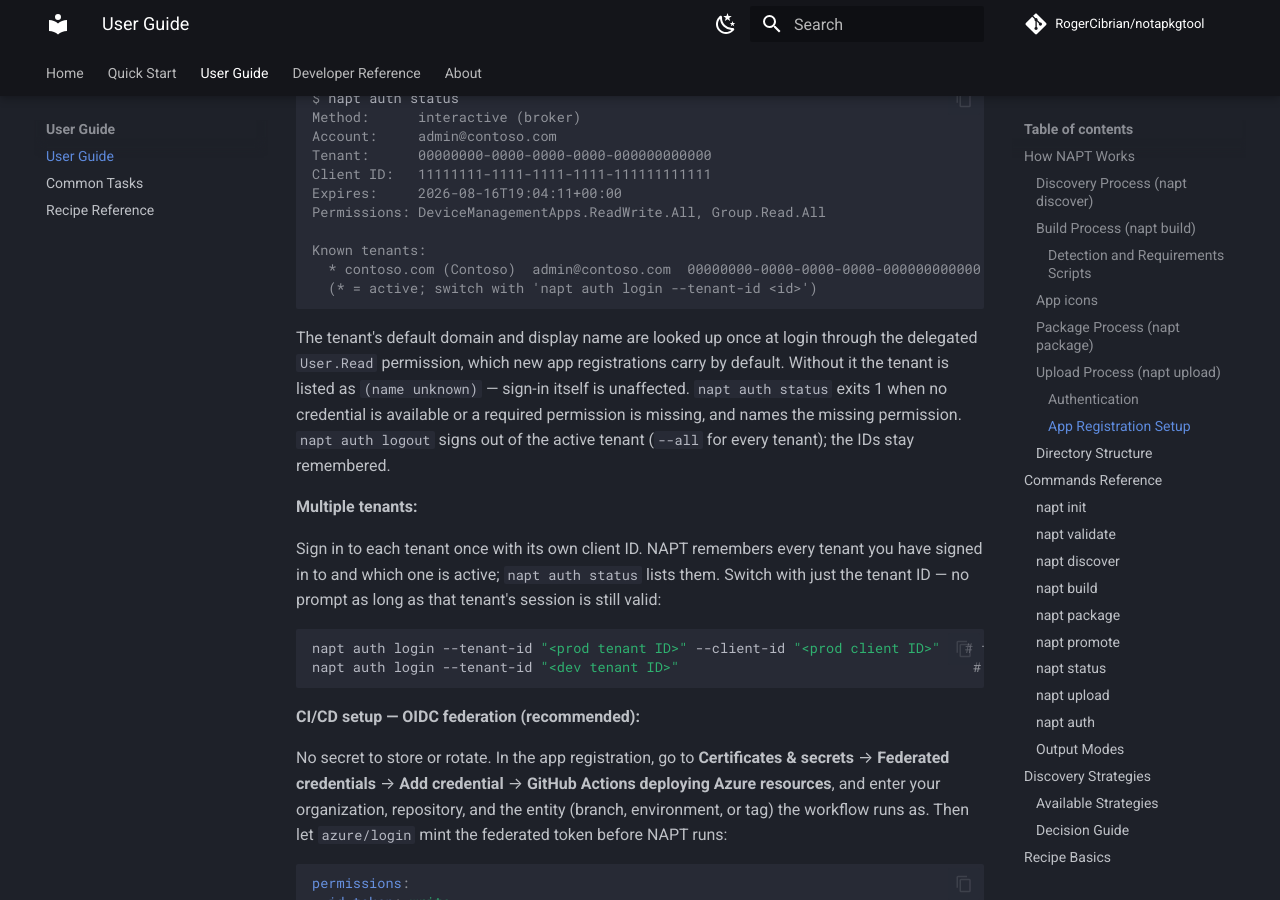
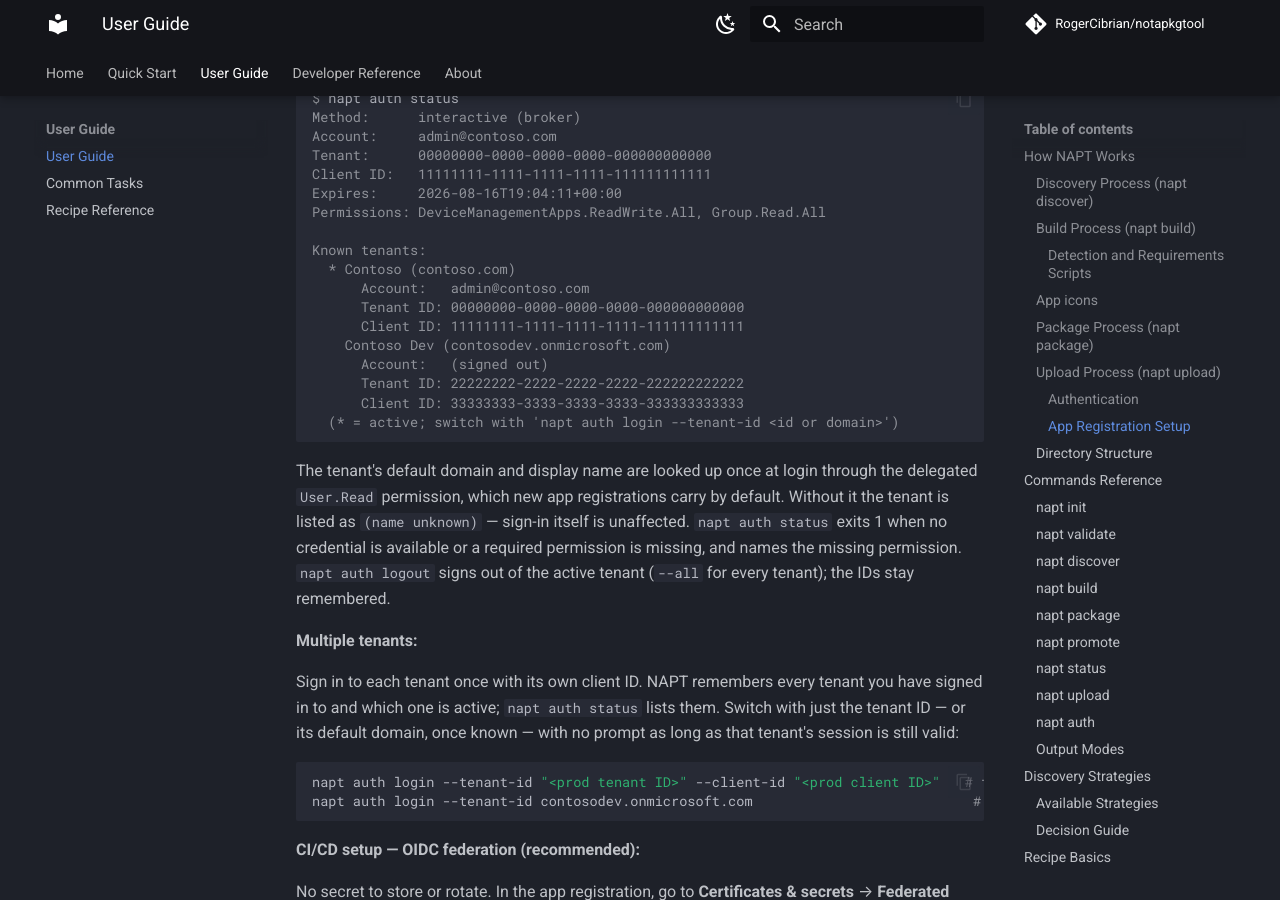
Before and after one commit to RogerCibrian/notapkgtool, an MkDocs documentation site: the page built from docs/user-guide.md, in a window 1280 px wide and 900 px high, scrolled down 10300 px. Built offline with MkDocs 1.6.1 and Material for MkDocs 9.7.7, drawn with Linux system fonts in a browser that asks for light colours; comment, search, counter and statistics services are not loaded.

Commit message:
refactor: List known tenants as blocks, switch by domain

````diff
--- a/docs/user-guide.md
+++ b/docs/user-guide.md
@@ -371,8 +371,15 @@ Expires:     2026-08-16T19:04:11+00:00
 Permissions: DeviceManagementApps.ReadWrite.All, Group.Read.All
 
 Known tenants:
-  * contoso.com (Contoso)  admin@contoso.com  00000000-0000-0000-0000-000000000000  client 11111111-1111-1111-1111-111111111111
-  (* = active; switch with 'napt auth login --tenant-id <id>')
+  * Contoso (contoso.com)
+      Account:   admin@contoso.com
+      Tenant ID: 00000000-0000-0000-0000-000000000000
+      Client ID: 11111111-1111-1111-1111-111111111111
+    Contoso Dev (contosodev.onmicrosoft.com)
+      Account:   (signed out)
+      Tenant ID: 22222222-2222-2222-2222-222222222222
+      Client ID: 33333333-3333-3333-3333-333333333333
+  (* = active; switch with 'napt auth login --tenant-id <id or domain>')
 ```
 
 The tenant's default domain and display name are looked up once at login
@@ -390,12 +397,12 @@ the IDs stay remembered.
 Sign in to each tenant once with its own client ID.
 NAPT remembers every tenant you have signed in to and which one is active;
 `napt auth status` lists them.
-Switch with just the tenant ID — no prompt as long as that tenant's session
-is still valid:
+Switch with just the tenant ID — or its default domain, once known — with
+no prompt as long as that tenant's session is still valid:
 
 ```bash
 napt auth login --tenant-id "<prod tenant ID>" --client-id "<prod client ID>"   # first time
-napt auth login --tenant-id "<dev tenant ID>"                                    # switch back, silent
+napt auth login --tenant-id contosodev.onmicrosoft.com                           # switch back, silent
 ```
 
 **CI/CD setup — OIDC federation (recommended):**
````
Also changed, not shown: 4 other files.
